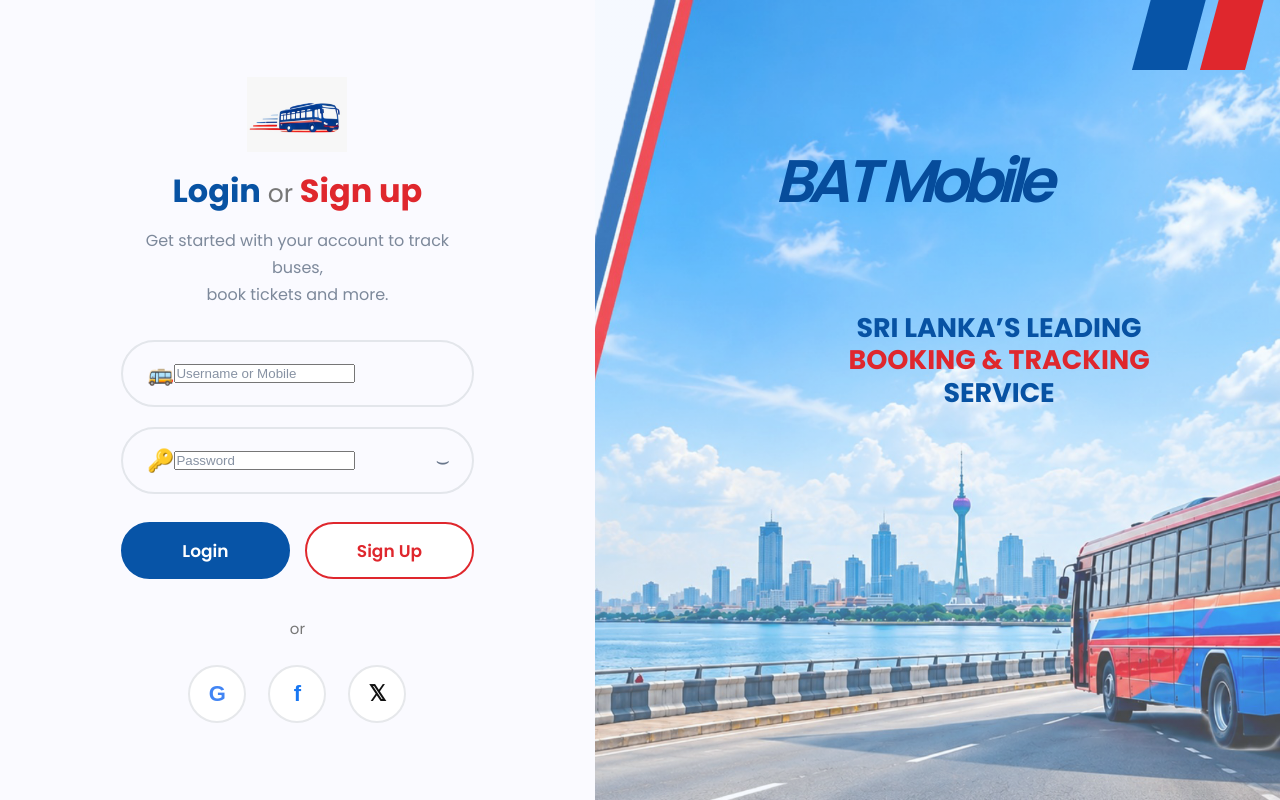
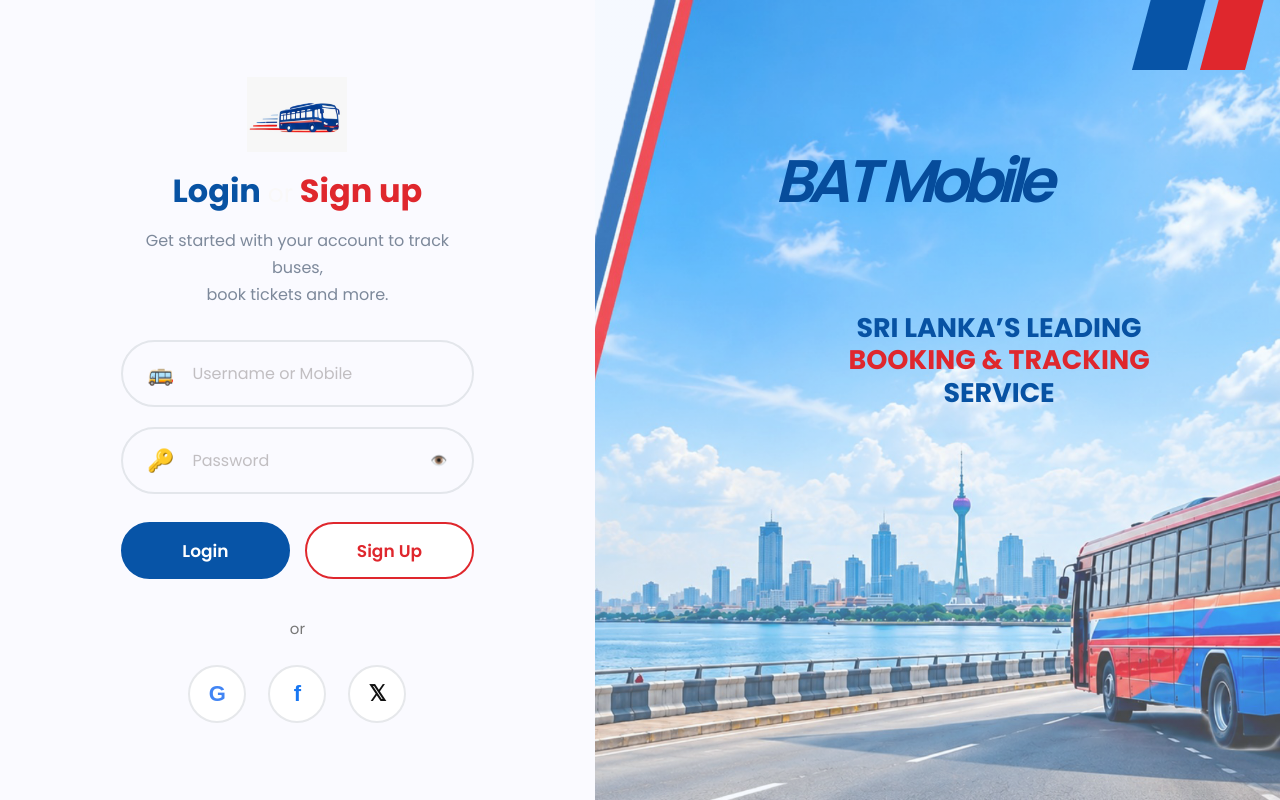
Before and after one commit to wenurajayanath/BAT-Mobile, a React (Vite) app: page / in a window 1280 px wide. Built offline with nearby package versions, Linux system fonts and the light colour scheme.

Commit message:
Password box Fixed

```diff
--- a/src/App.css
+++ b/src/App.css
@@ -69,7 +69,7 @@
 .login-container h1 small {
   font-size: 25px;
   font-weight: 400;
-  color: #777;
+  color: #f9f8f8;
 }
 
 .login-container h1 strong {
@@ -97,10 +97,24 @@
   margin-bottom: 20px;
   transition: 0.2s;
 }
+.input-box input {
+  flex: 1;
+  width: 100%;
 
+  border: none;
+  outline: none;
+  background: transparent;
+  box-shadow: none;
+
+  font-family: inherit;
+  font-size: 16px;
+  color: #333;
+
+  margin-left: 18px;
+}
 .input-box:focus-within {
   border-color: #0754a7;
-  box-shadow: 0 4px 15px rgba(0, 82, 166, 0.08);
+  box-shadow: 0 4px 15px rgba(255, 255, 255, 0);
 }
 
 /*.input-box input {
@@ -116,48 +130,55 @@
 }*/
 .input-box {
   position: relative;
-  height: 67px;
-  width: 100%;
-  border: 2px solid #e3e6eb;
-  border-radius: 35px;
-  display: flex;
-  align-items: center;
-  padding: 0 24px;
-  margin-bottom: 20px;
 }
 
 .input-box input::placeholder {
-  color: #8792a3;
+  color: #7a757572;
 }
 
 .input-icon {
-  color: #718096;
+  color: #ef0505;
   font-size: 22px;
 }
 
-/*.eye-btn {
+/
+
+.password-box {
+  position: relative;
+}
+.password-box input {
+  padding-right: 45px;
+}
+.password-box input {
+  width: 100%;
+  padding-right:50px;
+
+}
+.input-box input:focus {
   border: none;
-  background: transparent;
-  color: #68768b;
-  font-size: 22px;
-  cursor: pointer;
-}*/
+  outline: none;
+  box-shadow: none;
+}
 
 .eye-btn {
   position: absolute;
-  right: 22px;
+  right: 18px;
   top: 50%;
   transform: translateY(-50%);
 
   border: none;
   background: transparent;
-  color: #68768b;
-  font-size: 22px;
-  cursor: pointer;
+
+  width: 30px;
+  height: 30px;
 
   display: flex;
   align-items: center;
   justify-content: center;
+
+  cursor: pointer;
+  margin: 0;
+  padding: 0;
 }
 
 
--- a/src/App.jsx
+++ b/src/App.jsx
@@ -35,14 +35,13 @@
           <div className="input-box">
             <span className="input-icon">🚌</span>
 
-            <input
-              type="text"
-              placeholder="Username or Mobile"
-            />
+            <input className="input-boxx" type="text"
+              placeholder="Username or Mobile"/>
+
           </div>
 
           {/* Password */}
-          <div className="input-box">
+          <div className="input-box password-box">
             <span className="input-icon">🔑</span>
 
             <input
@@ -51,10 +50,11 @@
             />
 
             <button
+              type="button"
               className="eye-btn"
               onClick={() => setShowPassword(!showPassword)}
             >
-              {showPassword ? "👁" : "⌣"}
+              👁️
             </button>
           </div>
 
```
